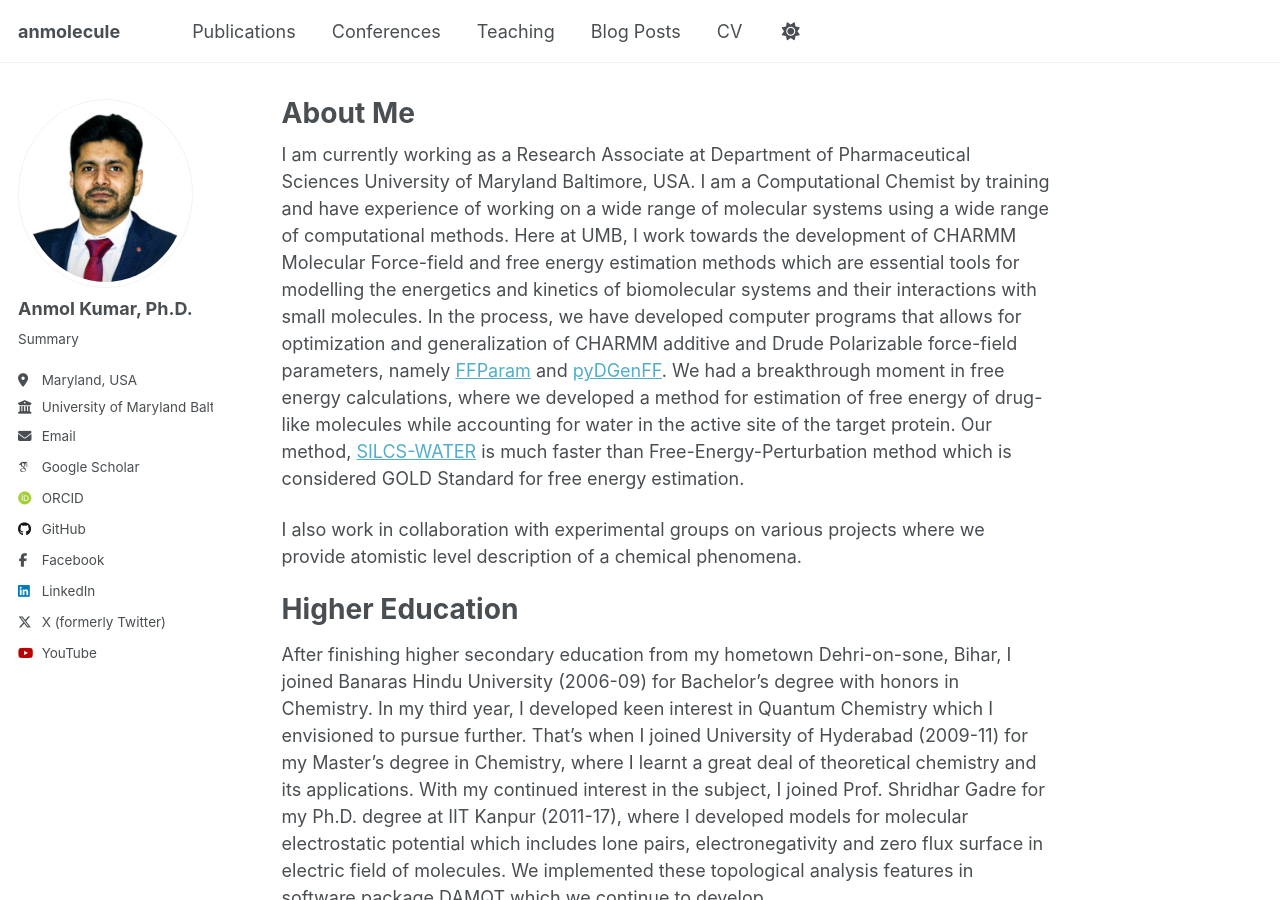
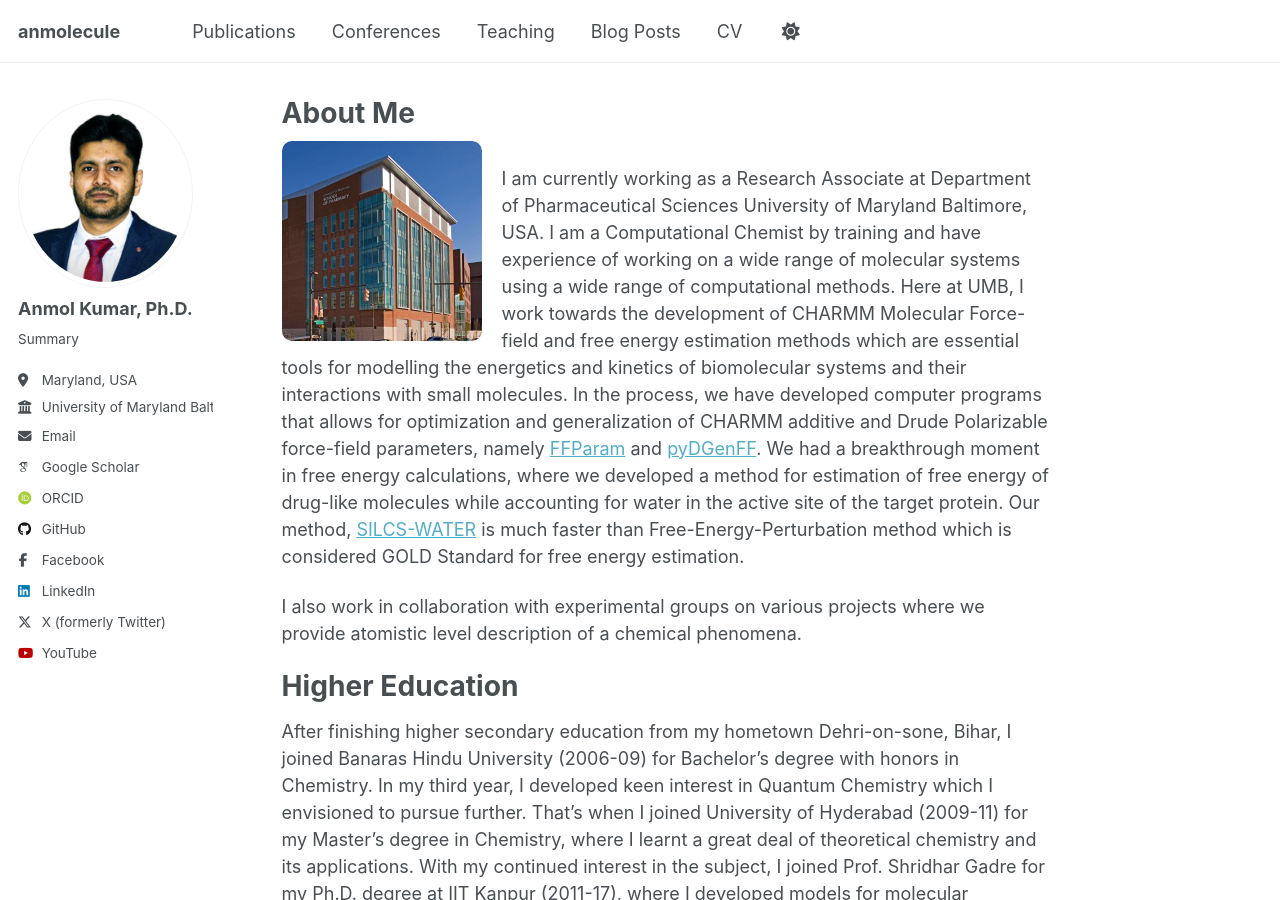
Before and after one commit to anmolecule/anmolecule.github.io, a Jekyll site: the page built from _pages/about.md, in a window 1280 px wide and 900 px high. Built offline with Jekyll 4.4.1, drawn with Linux system fonts in a browser that asks for light colours; some web fonts are replaced; a script that is not in the unit is left out.

Commit message:
check again

```diff
--- a/_pages/about.md
+++ b/_pages/about.md
@@ -6,6 +6,8 @@ redirect_from:
   - /about/
   - /about.html
 ---
+
+<img src="/images/umb.jpg" alt="UMB" style="float: left; margin-right: 20px; width: 200px; border-radius: 10px;">
 
 I am currently working as a Research Associate at Department of Pharmaceutical Sciences University of Maryland Baltimore, USA.
 I am a Computational Chemist by training and have experience of working on a wide range of molecular systems using a wide range of computational methods.
```
Also changed, not shown: images/bhu.jpg (added), images/iitk.jpg (added), images/umb.jpg (added), images/uoh.jpg (added).
